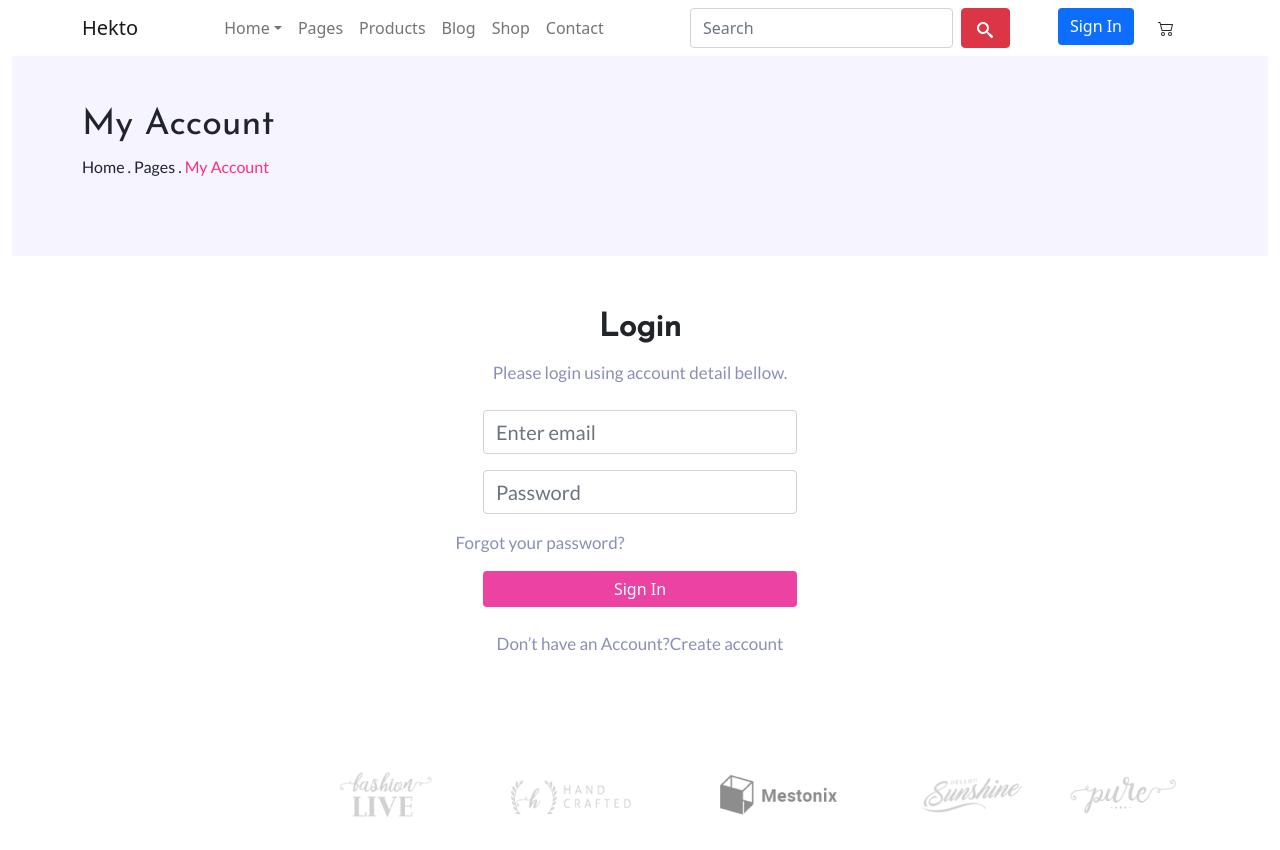
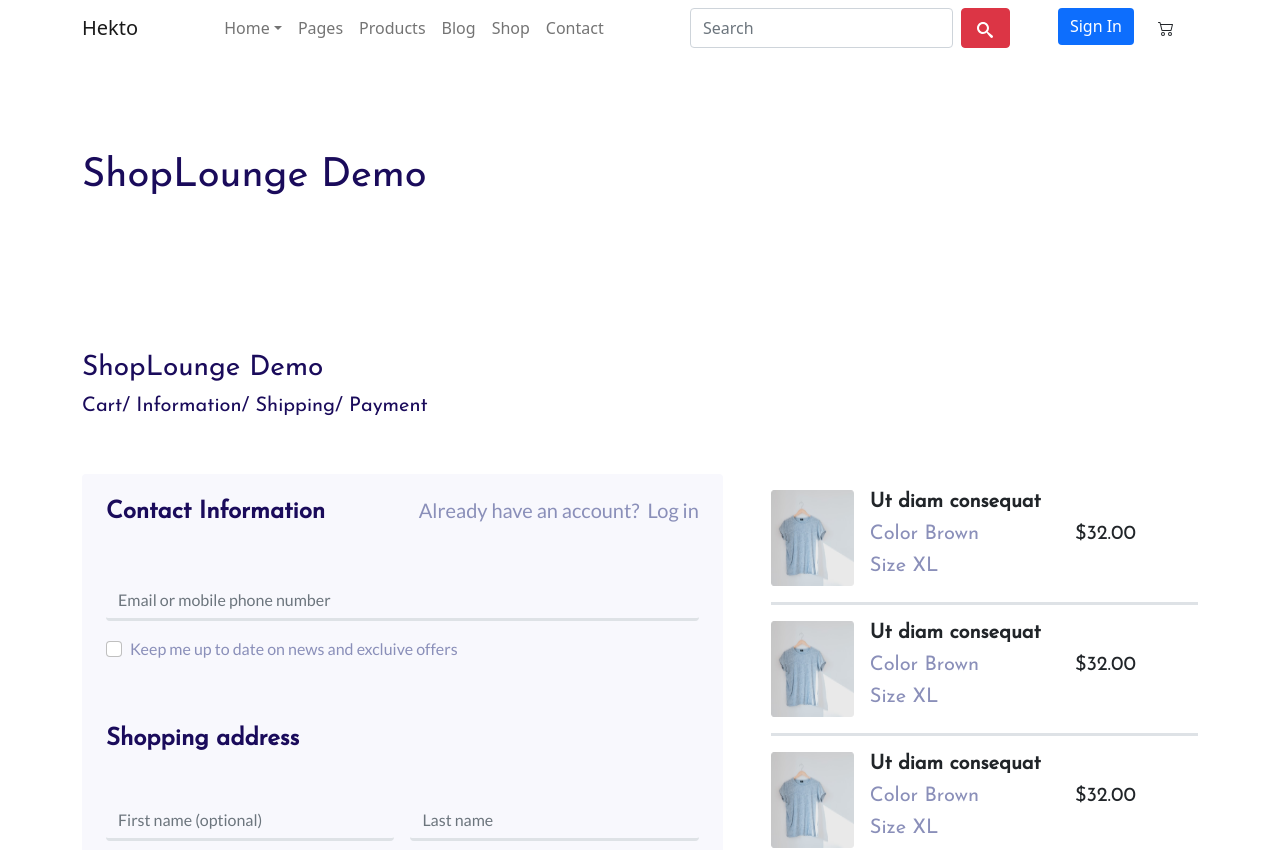
Before and after one commit to RaezaMLN/ShopLounge, a React (Create React App) app: page /shipping in a window 1280 px wide. Before the commit this address led to /login. Shown: the top 850 px of the page. Built offline with nearby package versions, Linux system fonts and the light colour scheme.

Commit message:
Change name of Regist to Shipping

```diff
--- a/src/Layouts/Login.jsx
+++ b/src/Layouts/Login.jsx
@@ -18,7 +18,7 @@ export default function Login() {
   // useEffect(() => {
   //   dispatch(login());
   // }, []);
-
+  const [validated, setValidated] = useState(false);
   const dispatch = useDispatch();
   const navigate = useNavigate();
 
@@ -51,8 +51,15 @@ export default function Login() {
     });
   };
 
-  const handleSubmit = () => {
+  const handleSubmit = (event) => {
     dispatch(login(userData));
+    const form = event.currentTarget;
+    if (form.checkValidity() === false) {
+      event.preventDefault();
+      event.stopPropagation();
+    }
+
+    setValidated(true);
   };
 
   console.log("user", user);
@@ -62,7 +69,7 @@ export default function Login() {
       <br />
       <br />
       <div>
-        <Form className="d-flex flex-column align-items-center">
+        <Form noValidate validated={validated} className="d-flex flex-column align-items-center">
           <Form.Label className="text-dark fw-bold josefin" style={{ fontSize: "32px" }}>
             Login
           </Form.Label>
@@ -71,11 +78,11 @@ export default function Login() {
           </Form.Label>
 
           <Form.Group className="mb-3 w-25" controlId="formBasicEmail">
-            <Form.Control type="text" placeholder="Enter email" name="email" value={userData.email || ""} onChange={handleChange} className="fs-5 Wild-Blue-Yonder lato" />
+            <Form.Control type="email" placeholder="Enter email" name="email" value={userData.email || ""} onChange={handleChange} className="fs-5 Wild-Blue-Yonder lato" required />
           </Form.Group>
 
           <Form.Group className="mb-3 w-25" controlId="formBasicPassword">
-            <Form.Control type="password" placeholder="Password" name="password" value={userData.password || ""} onChange={handleChange} className="fs-5 Wild-Blue-Yonder lato" />
+            <Form.Control type="password" placeholder="Password" name="password" value={userData.password || ""} onChange={handleChange} className="fs-5 Wild-Blue-Yonder lato" required />
           </Form.Group>
 
           <a href="#" className="text-decoration-none Wild-Blue-Yonder lato mb-3 " style={{ fontSize: "17px", margin: "0px 200px 0px 0px" }}>
--- a/src/Layouts/Navigator.jsx
+++ b/src/Layouts/Navigator.jsx
@@ -12,7 +12,7 @@ import OrderCompleted from "./OrderCompleted";
 import Login from "./Login";
 import ShopList from "./ShopList";
 import ProductDetail from "./ProductDetail";
-import Regist from "./Regist";
+import Shipping from "./Shipping";
 import About from "./About";
 import NotFound from "./NotFound";
 import SingleBlog from "./SingleBlog";
@@ -31,7 +31,7 @@ function Redirect() {
     if (!loginData) {
       if (
         location.pathname !== "/login" &&
-        location.pathname !== "/regist" &&
+        location.pathname !== "/shipping" &&
         location.pathname !== "/" &&
         location.pathname !== "/about" &&
         location.pathname !== "/not-found" &&
@@ -66,7 +66,7 @@ function Redirect() {
       <Route path="login" exact element={<Login />} />
       <Route path="shop-list" exact element={<ShopList />} />
       <Route path="product-detail" exact element={<ProductDetail />} />
-      <Route path="regist" exact element={<Regist />} />
+      <Route path="shipping" exact element={<Shipping />} />
       <Route path="about" exact element={<About />} />
       <Route path="not-found" exact element={<NotFound />} />
       <Route path="singleBlog" exact element={<SingleBlog />} />
--- a/src/Layouts/Regist.jsx
+++ b/src/Layouts/Shipping.jsx
@@ -5,7 +5,7 @@ import Button from "../Components/Button";
 import chair1 from "../../src/img/chair1.png";
 import shirt from "../../src/img/shirt.png";
 
-export default function Regist() {
+export default function Shipping() {
   return (
     <Container>
       <Row className="my-5">
```
